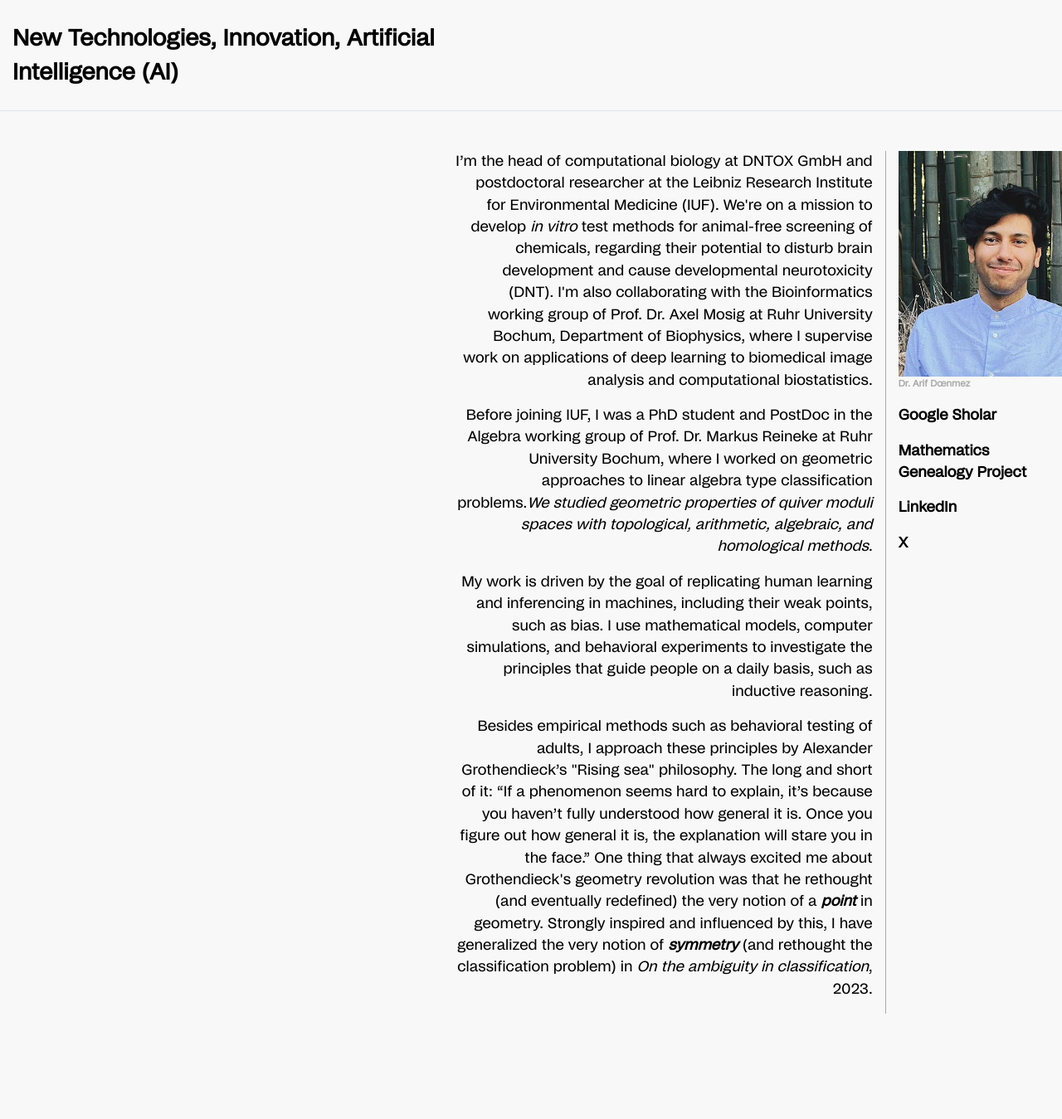
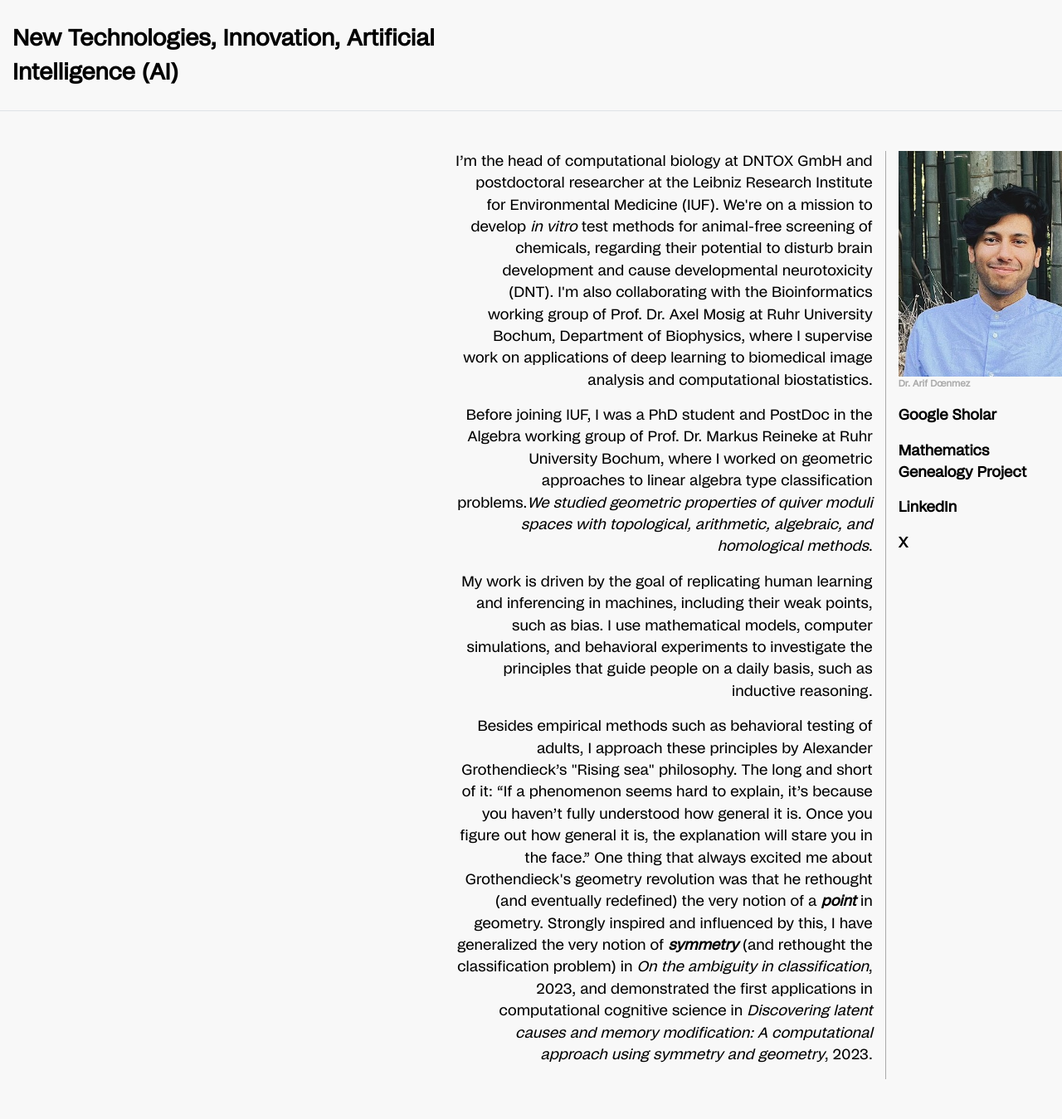
Before and after one commit to alim-zend/alim-zend.github.io, a Jekyll site: the page built from index.html, in a window 1280 px wide. Shown: the whole page at 83% size. Built offline with Jekyll 4.4.1, drawn with Linux system fonts in a browser that asks for light colours; before the commit the page ends 1270 px from its top, so only the background shows below that.

Commit message:
Update footer.html

```diff
--- a/_includes/footer.html
+++ b/_includes/footer.html
@@ -23,7 +23,7 @@
         <p>
           My work is driven by the goal of replicating human learning and inferencing in machines, including their weak points, such as bias. I use mathematical models, computer simulations, and behavioral experiments to investigate the principles that guide people on a daily basis, such as inductive reasoning.
         </p>
-        <p>Besides empirical methods such as behavioral testing of adults, I approach these principles by <a href="https://www.landsburg.com/grothendieck/mclarty1.pdf" target="_blank">Alexander Grothendieck’s "Rising sea"</a> philosophy. The long and short of it: “If a phenomenon seems hard to explain, it’s because you haven’t fully understood how general it is. Once you figure out how general it is, the explanation will stare you in the face.” One thing that always excited me about Grothendieck's geometry revolution was that he rethought (and eventually redefined) the very notion of a <b><i>point</i></b> in geometry. Strongly inspired and influenced by this, I have generalized the very notion of <b><i>symmetry</i></b> (and rethought the classification problem) in <a href="https://proceedings.mlr.press/v197/donmez23a.html" target="_blank"><i>On the ambiguity in classification</i>, 2023</a>.
+        <p>Besides empirical methods such as behavioral testing of adults, I approach these principles by <a href="https://www.landsburg.com/grothendieck/mclarty1.pdf" target="_blank">Alexander Grothendieck’s "Rising sea"</a> philosophy. The long and short of it: “If a phenomenon seems hard to explain, it’s because you haven’t fully understood how general it is. Once you figure out how general it is, the explanation will stare you in the face.” One thing that always excited me about Grothendieck's geometry revolution was that he rethought (and eventually redefined) the very notion of a <b><i>point</i></b> in geometry. Strongly inspired and influenced by this, I have generalized the very notion of <b><i>symmetry</i></b> (and rethought the classification problem) in <a href="https://proceedings.mlr.press/v197/donmez23a.html" target="_blank"><i>On the ambiguity in classification</i>, 2023</a>, and demonstrated the first applications in computational cognitive science in <a href="https://openreview.net/pdf?id=B3bxgPqxGT" target="_blank"><i>Discovering latent causes and memory modification: A computational approach using symmetry and geometry</i>, 2023</a>.
         </p>
       </div>
       <div class="col-sm-2" style="font-weight:bold;border-width: thin;border-color: #aaaaaa;border-left-style: solid;">
```
